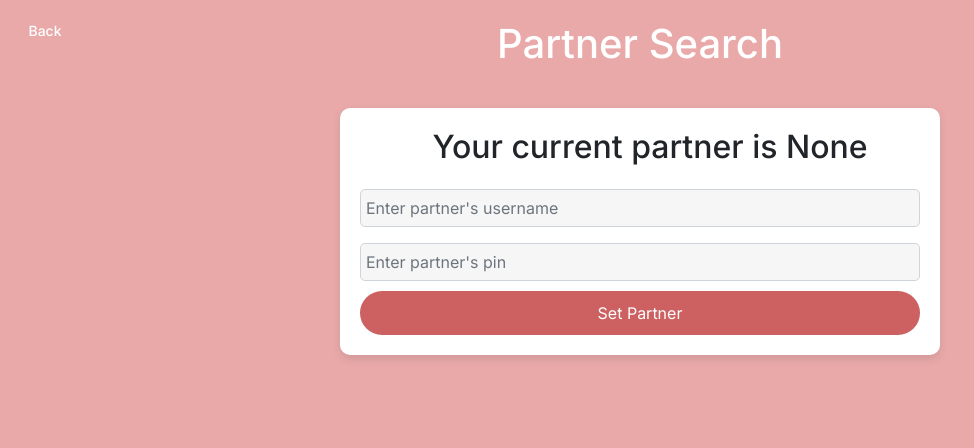
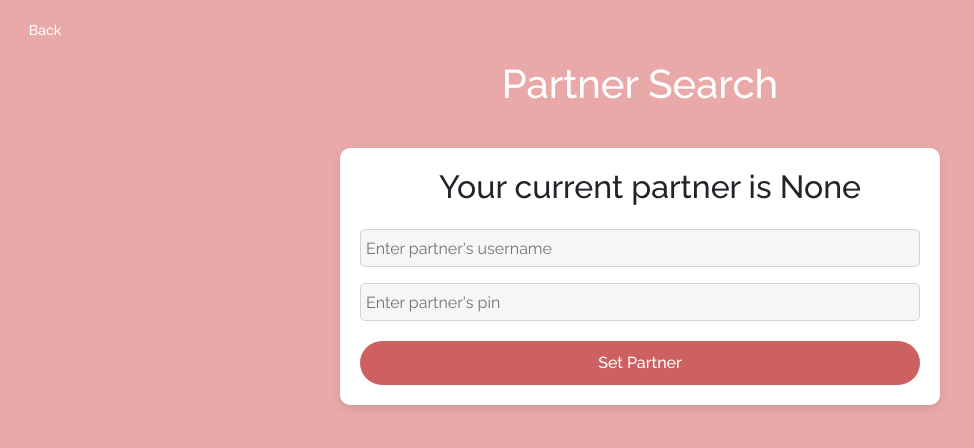
Before and after one commit to esong200/LoveLink-Web, a Node project: template love_language_quiz/views/partnerSearch.ejs in a window 1280 px wide. Shown: the top 448 px of the page, without its empty margins (0-974 px from the left). Run offline with Node 20 templates, Linux system fonts and the light colour scheme; the template is opened without the code that fills it, so the values that code supplies are empty; some libraries are stand-ins or nearby versions.

Commit message:
last minute formatting fixes

```diff
--- a/love_language_quiz/app.js
+++ b/love_language_quiz/app.js
@@ -531,11 +531,10 @@
 
     res.redirect('/profile');
   });
-  <script>
-    window.addEventListener("beforeunload", function () {
-      document.querySelector(".title-container").classList.add("animated-title")
-    });
-  </script>
+    // window.addEventListener("beforeunload", function () {
+    //   document.querySelector(".title-container").classList.add("animated-title")
+    // });
+
 
 // Start the server
 const PORT = process.env.PORT || 3000;
--- a/love_language_quiz/views/partnerSearch.ejs
+++ b/love_language_quiz/views/partnerSearch.ejs
@@ -5,24 +5,25 @@
   <meta name="viewport" content="width=device-width, initial-scale=1.0">
   <title>Partner Search</title>
   <link rel="stylesheet" href="https://maxcdn.bootstrapcdn.com/bootstrap/4.5.2/css/bootstrap.min.css">
-  <link href="https://fonts.googleapis.com/css2?family=Inter:wght@400;500&display=swap" rel="stylesheet">
+  <link href="https://fonts.googleapis.com/css2?family=Raleway:wght@400;500&display=swap" rel="stylesheet">
   <script src="https://ajax.googleapis.com/ajax/libs/jquery/3.5.1/jquery.min.js"></script>
   <script src="https://cdnjs.cloudflare.com/ajax/libs/popper.js/1.16.0/umd/popper.min.js"></script>
   <script src="https://maxcdn.bootstrapcdn.com/bootstrap/4.5.2/js/bootstrap.min.js"></script>
   <style>
     body {
-      font-family: 'Inter', sans-serif;
+      font-family: 'Raleway', sans-serif;
       font-weight: 500;
       margin: 0;
       padding: 0;
       background-color: #e9a9a9;
     }
     h1 {
-      font-family: 'Inter', sans-serif;
+      font-family: 'Raleway', sans-serif;
       text-align: center;
       font-weight: 500;
       padding: 20px;
       color: #ffffff;
+      margin-top: 40px;
     }
     form {
       max-width: 600px;
@@ -39,7 +40,7 @@
       font-weight: 400;
     }
     input[type="text"], input[type="password"] {
-      font-family: 'Inter', sans-serif;
+      font-family: 'Raleway', sans-serif;
       width: 100%;
       padding: 5px;
       margin-bottom: 10px;
@@ -49,18 +50,20 @@
       font-weight: 400;
     }
     button[type="submit"] {
-      font-family: 'Inter', sans-serif;
+      font-family: 'Raleway', sans-serif;
       width: 100%;
       padding: 10px;
+      margin-top: 10px;
       background-color: #cd6161;
       color: white;
       border: none;
       border-radius: 50px;
       cursor: pointer;
-      font-weight: 400;
+      font-weight: 500;
     }
     button[type="submit"]:hover {
       background-color: #B2344C;
+      font-weight: 500;
     }
     button.back {
         position: absolute;
--- a/love_language_quiz/views/profile.ejs
+++ b/love_language_quiz/views/profile.ejs
@@ -52,7 +52,7 @@
     button.logout {
         font-weight: 500;
         position: absolute;
-        top: 12px;
+        top: 8px;
         left: 5px;
         width: 80px;
         padding: 5px;
@@ -70,7 +70,7 @@
     button.settings {
         font-weight: 500;
         position: absolute;
-        top: 12px;
+        top: 8px;
         right: 5px;
         width: 80px;
         padding: 5px;
@@ -264,7 +264,7 @@
                 <% } %>
                 <% if (currentUser.partner && mostRecentResult && partnerResults) { %>
                     <button onclick="location.href='/quiz';" style="font-weight: 500;">Take the Love Language Quiz</button>
-                    <button id="compile-results-btn">Get Compatibility Report</button>
+                    <button id="compile-results-btn" style="margin-top: 0px;">Get Compatibility Report</button>
                 <% } %>
         </div>
         <%
--- a/love_language_quiz/views/quiz.ejs
+++ b/love_language_quiz/views/quiz.ejs
@@ -25,6 +25,7 @@
       color: #ffffff;
       padding-bottom: 0px;
       font-weight: normal;
+      margin-top: 40px;
     }
     form {
       max-width: 600px;
```
